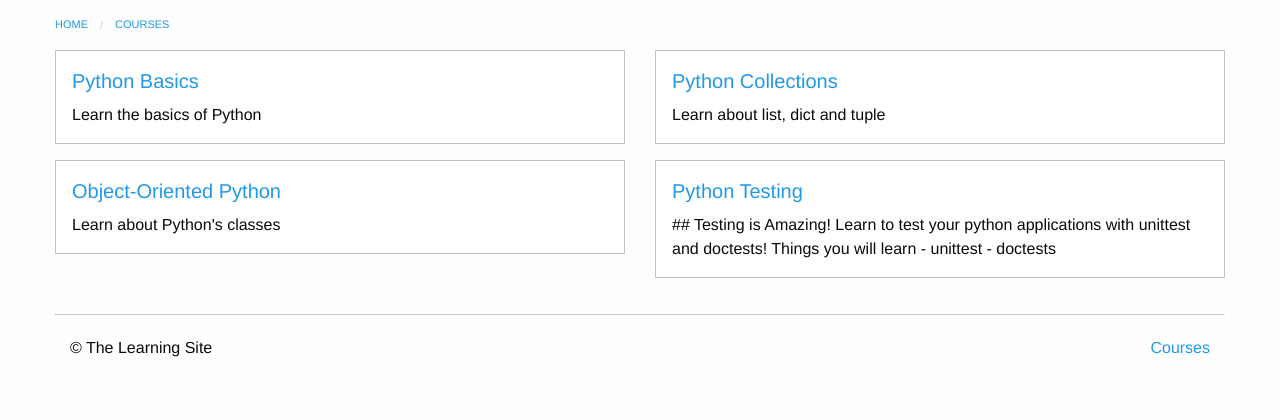
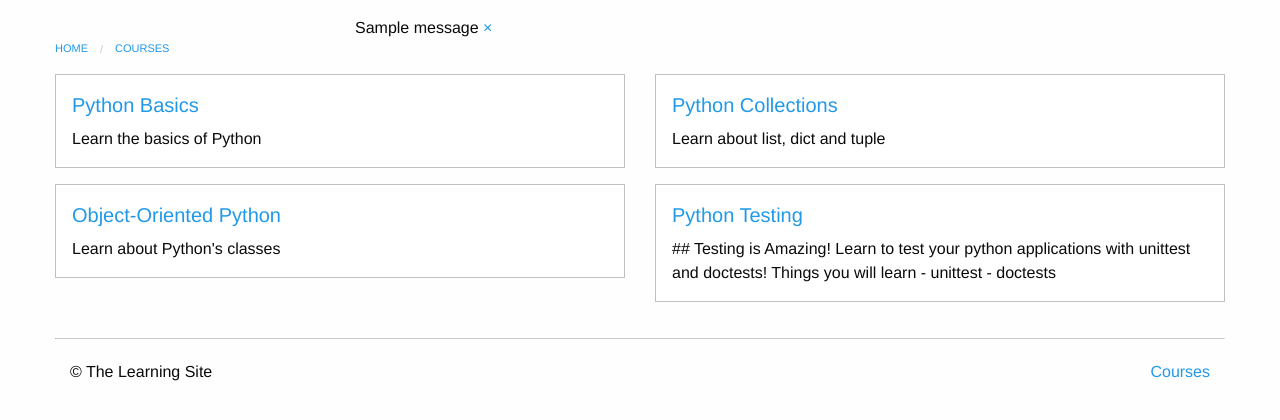
Before and after one commit to Jak-Sidious/DjangoRefresher, a Django app: page /courses/ in a window 1280 px wide. Shown: the part 54-474 px from the top of the page. Run offline with Django 3.2, Linux system fonts and the light colour scheme; data comes from the database, SQL or seed files in the repository; one stand-in notice (Sample message) is shown.

Commit message:
Add email functionality to settings.py, modify from to deal with if data is valid and send email accordingly, add if to cater to display of messages

```diff
--- a/learning_site/settings.py
+++ b/learning_site/settings.py
@@ -123,3 +123,6 @@ STATIC_URL = '/static/'
 STATICFILES_DIRS = (
     os.path.join(BASE_DIR, 'assets'),
 )
+
+EMAIL_BACKEND = 'django.core.mail.backends.filebased.EmailBackend'
+EMAIL_FILE_PATH = os.path.join(BASE_DIR, 'suggestions')
--- a/templates/layout.html
+++ b/templates/layout.html
@@ -27,6 +27,18 @@
                 </ul>
             </section>
         </nav>
+        {% if messages %}
+            <div class="row">
+                <div class="small-6 small-centered columns">
+                    {% for message in messages %}
+                        <div data-alert class="alert-box {{ message.tags}} radius">
+                            {{message}}
+                            <a href="#" class="close">&times;</a>
+                        </div>
+                    {% endfor %}
+                </div>
+            </div>
+        {% endif %}
         {% block content %}{% endblock %}
         <footer class="row columns">
             <hr/>
--- a/templates/suggestion_form.html
+++ b/templates/suggestion_form.html
@@ -6,7 +6,7 @@
     <div class ="row">
         <form action="" method="POST">
             {{ form.as_p}}
-            {% csrt_token %}
+            {% csrf_token %}
             <input type="submit" class="button">
         </form>
     </div>
```
Also changed, not shown: learning_site/views.py (+17 -0 lines).
